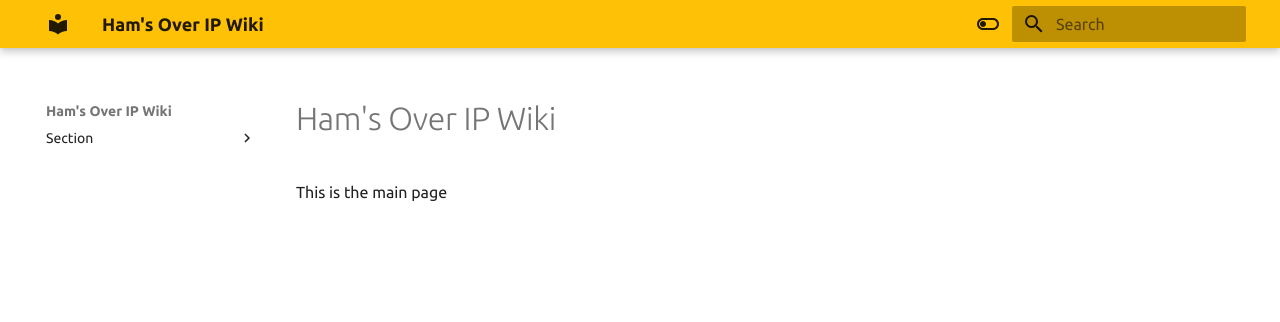
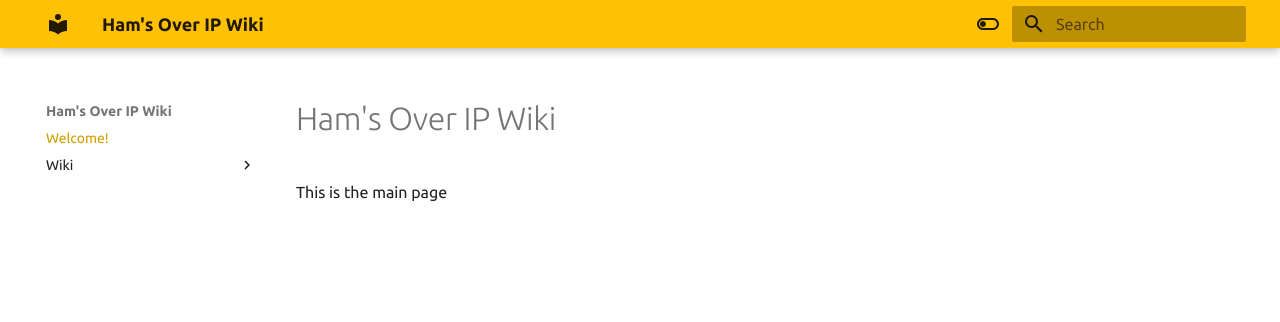
Before and after one commit to hamsoverip/wiki, an MkDocs documentation site: the page built from docs/index.md, in a window 1280 px wide. Shown: the top 322 px of the page. Built offline with MkDocs 1.6.1 and Material for MkDocs 9.7.7, drawn with Linux system fonts in a browser that asks for light colours.

Commit message:
test commit

```diff
--- a/mkdocs.yml
+++ b/mkdocs.yml
@@ -21,9 +21,9 @@ theme:
         icon: material/toggle-switch
         name: Switch to light mode
 nav:
-  - Section:
-    - section/index.md
-    - Page 1: section/text.md
+  - Welcome!: index.md
+  - Wiki:
+    - Contributing: wiki/text.md
 
 extra:
   social:
```
